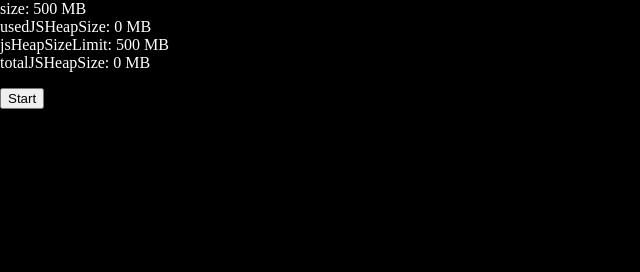
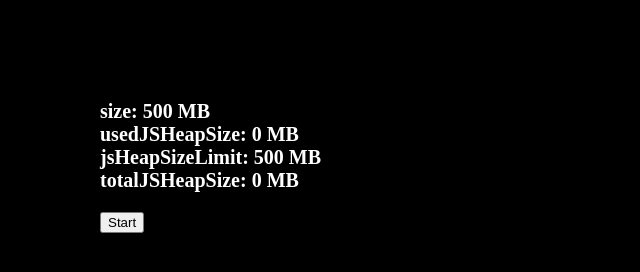
Before and after one commit to hcodes/max-memory, a plain HTML site: page index.html in a window 1280 px wide. Both pictures are taken after a click on the button "Start". Shown: the whole page, without its empty margins (0-640 px from the left). Drawn offline with Linux system fonts and the light colour scheme.

Commit message:
Update index.html

```diff
--- a/index.html
+++ b/index.html
@@ -10,16 +10,33 @@
       font-size: 16px;
       color: white;
     }
+
+    body {
+      padding-top: 100px;
+      padding-left: 100px;
+    }
+
+    #output {
+      font-weight: bold;
+      font-size: 20px;
+    }
+
+    #error {
+      color: red;
+      font-weight: bold;
+    }
   </style>
 </head>
 <body>
 <p id="output"></p>
+<p id="error"></p>
 <button id="start">Start</button>
 <script>
   console.log('Type "window.start()" for start allocation memory');
 
   window.memoryBuffer = [];
   var output = document.querySelector('#output');
+  var error = document.querySelector('#error');
 
   function toMB(value) {
     return Math.floor(value / 1024 / 1024 / 100) * 100 + ' MB';
@@ -29,8 +46,14 @@
 
   function start() {
     setInterval(() => {
-      var buffer = new Uint8Array(ITEM_SIZE);
-      memoryBuffer.push(buffer);
+      var buffer;
+
+      try {
+        buffer = new Uint8Array(ITEM_SIZE);
+        memoryBuffer.push(buffer);
+      } catch(e) {
+        error.innerHTML = e;
+      }
 
       var html = [
         'size: ' + toMB(memoryBuffer.length * ITEM_SIZE),
```
